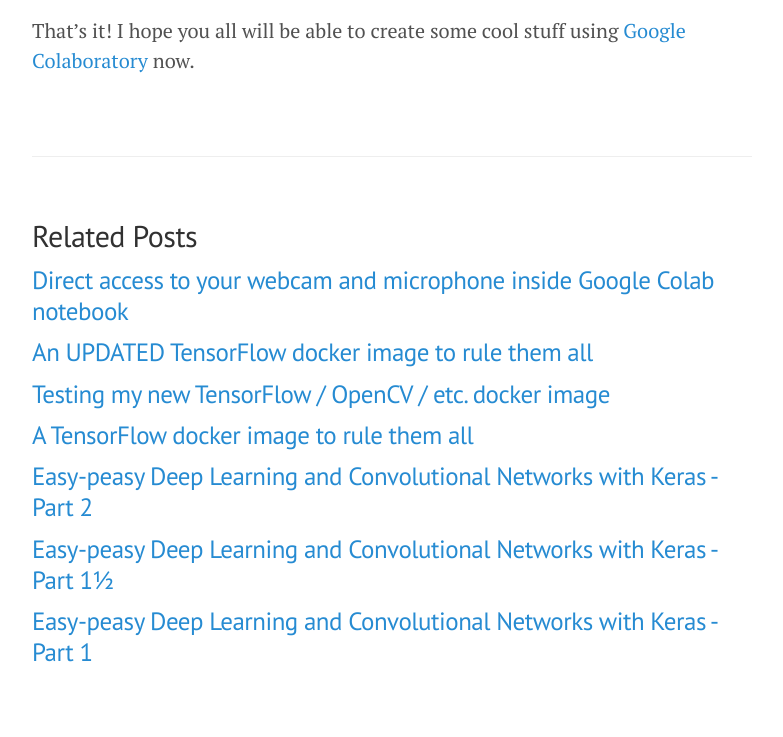
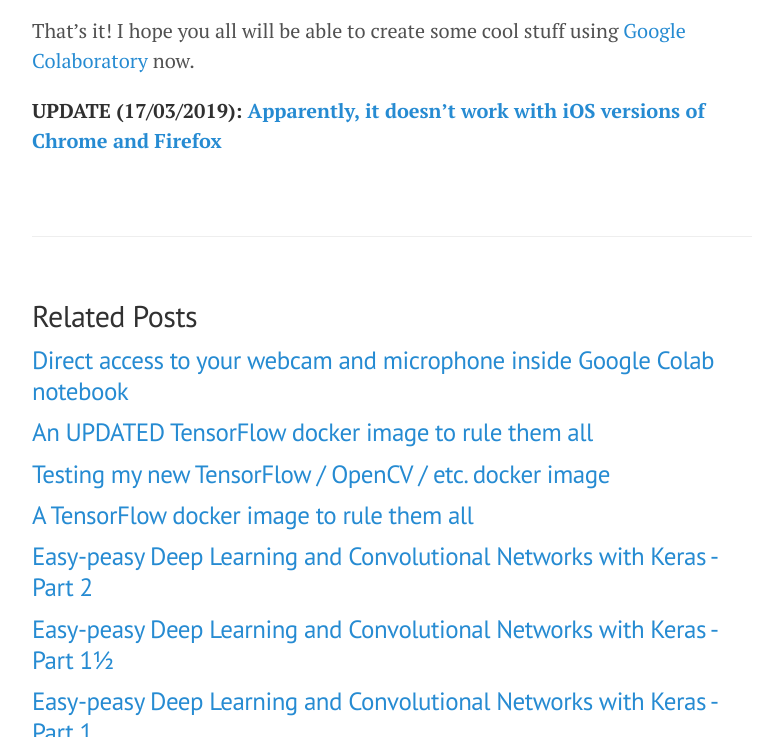
Before and after one commit to ricardodeazambuja/ricardodeazambuja.github.io, a Jekyll site: the page built from _posts/2019-03-09-audio_and_video_google_colab.md, in a window 1280 px wide and 900 px high, scrolled down 923 px, cut to the strip 163-900 px from the top of the window. Shown: the whole strip, without its empty margins (248-1031 px from the left). Built offline with Jekyll 4.4.1, drawn with Linux system fonts in a browser that asks for light colours; comment, search, counter and statistics services are not loaded.

Commit message:
added update about iOS problems to access camera from browser

```diff
--- a/_posts/2019-03-09-audio_and_video_google_colab.md
+++ b/_posts/2019-03-09-audio_and_video_google_colab.md
@@ -19,3 +19,6 @@
 <script src="https://gist.github.com/ricardodeazambuja/03ac98c31e87caf284f7b06286ebf7fd.js"></script>
 
 That's it! I hope you all will be able to create some cool stuff using [Google Colaboratory](https://colab.research.google.com/) now.
+
+
+**UPDATE (17/03/2019): [Apparently, it doesn't work with iOS versions of Chrome and Firefox](https://stackoverflow.com/questions/51501642/chrome-and-firefox-are-not-able-to-access-iphone-camera)**
```
